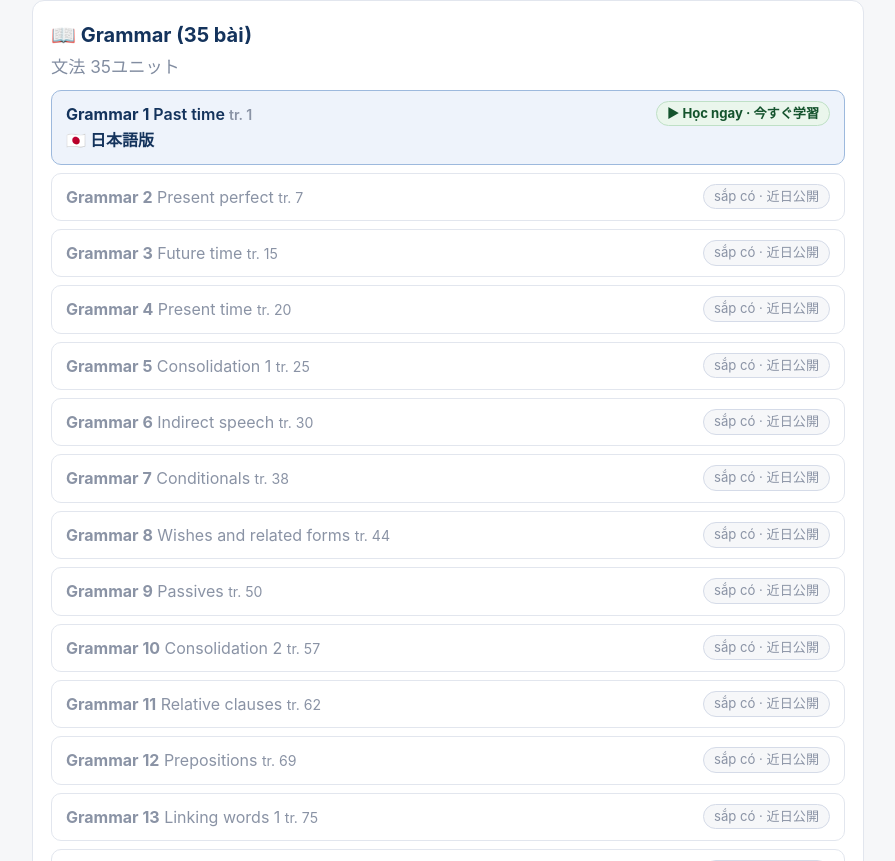
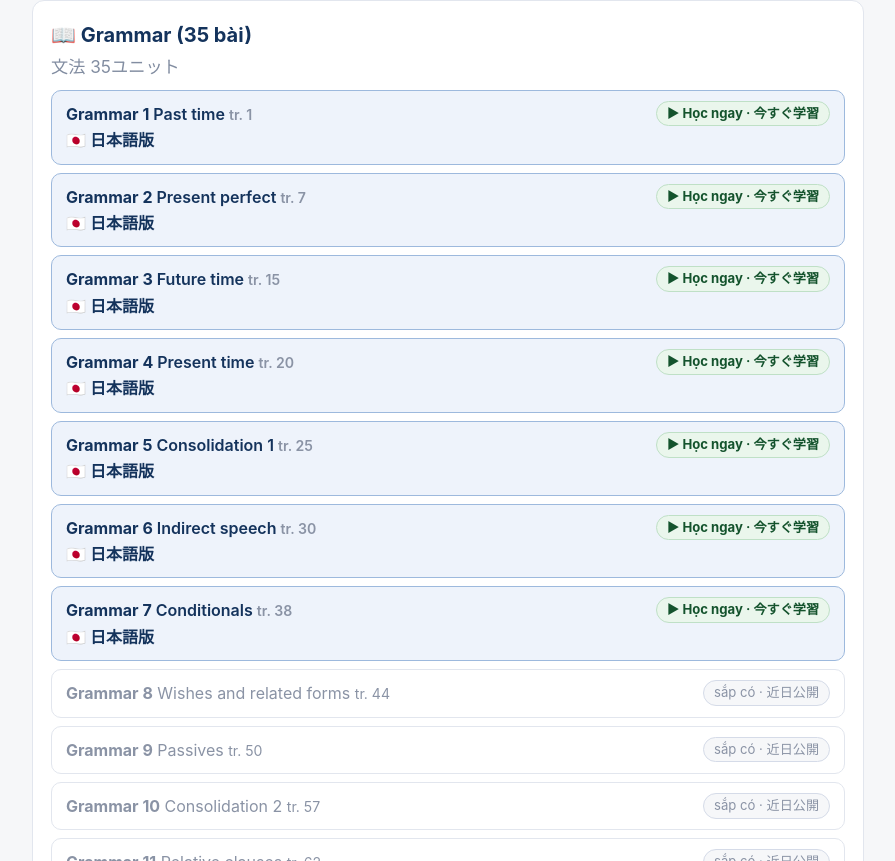
Before and after one commit to vinhnd2026/ENGLISH, a plain HTML site: page index.html in a window 1280 px wide. Shown: the part 689-1550 px from the top of the page, without its empty margins (192-1087 px from the left). Drawn offline with Linux system fonts and the light colour scheme.

Commit message:
Index: activate Grammar 2-7

```diff
--- a/index.html
+++ b/index.html
@@ -53,12 +53,12 @@ header.top .jp{color:#bcd2ee}
   <h2>📖 Grammar (35 bài)<span class="jp" lang="ja">文法 35ユニット</span></h2>
   <ul class="lessons">
 <li class="active"><a href="Grammar-01-Past-Time.html"><span class="unit">Grammar 1</span> <span class="t">Past time</span> <span class="pg">tr. 1</span> <span class="badge on">▶ Học ngay · <span lang="ja">今すぐ学習</span></span></a> <a href="Grammar-01-Past-Time-JP.html">🇯🇵 日本語版</a></li>
-<li class="soon"><span class="unit">Grammar 2</span> <span class="t">Present perfect</span> <span class="pg">tr. 7</span> <span class="badge">sắp có · <span lang="ja">近日公開</span></span></li>
-<li class="soon"><span class="unit">Grammar 3</span> <span class="t">Future time</span> <span class="pg">tr. 15</span> <span class="badge">sắp có · <span lang="ja">近日公開</span></span></li>
-<li class="soon"><span class="unit">Grammar 4</span> <span class="t">Present time</span> <span class="pg">tr. 20</span> <span class="badge">sắp có · <span lang="ja">近日公開</span></span></li>
-<li class="soon"><span class="unit">Grammar 5</span> <span class="t">Consolidation 1</span> <span class="pg">tr. 25</span> <span class="badge">sắp có · <span lang="ja">近日公開</span></span></li>
-<li class="soon"><span class="unit">Grammar 6</span> <span class="t">Indirect speech</span> <span class="pg">tr. 30</span> <span class="badge">sắp có · <span lang="ja">近日公開</span></span></li>
-<li class="soon"><span class="unit">Grammar 7</span> <span class="t">Conditionals</span> <span class="pg">tr. 38</span> <span class="badge">sắp có · <span lang="ja">近日公開</span></span></li>
+<li class="active"><a href="Grammar-02-Present-Perfect.html"><span class="unit">Grammar 2</span> <span class="t">Present perfect</span> <span class="pg">tr. 7</span> <span class="badge on">▶ Học ngay · <span lang="ja">今すぐ学習</span></span></a> <a href="Grammar-02-Present-Perfect-JP.html">🇯🇵 日本語版</a></li>
+<li class="active"><a href="Grammar-03-Future-Time.html"><span class="unit">Grammar 3</span> <span class="t">Future time</span> <span class="pg">tr. 15</span> <span class="badge on">▶ Học ngay · <span lang="ja">今すぐ学習</span></span></a> <a href="Grammar-03-Future-Time-JP.html">🇯🇵 日本語版</a></li>
+<li class="active"><a href="Grammar-04-Present-Time.html"><span class="unit">Grammar 4</span> <span class="t">Present time</span> <span class="pg">tr. 20</span> <span class="badge on">▶ Học ngay · <span lang="ja">今すぐ学習</span></span></a> <a href="Grammar-04-Present-Time-JP.html">🇯🇵 日本語版</a></li>
+<li class="active"><a href="Grammar-05-Consolidation-1.html"><span class="unit">Grammar 5</span> <span class="t">Consolidation 1</span> <span class="pg">tr. 25</span> <span class="badge on">▶ Học ngay · <span lang="ja">今すぐ学習</span></span></a> <a href="Grammar-05-Consolidation-1-JP.html">🇯🇵 日本語版</a></li>
+<li class="active"><a href="Grammar-06-Indirect-Speech.html"><span class="unit">Grammar 6</span> <span class="t">Indirect speech</span> <span class="pg">tr. 30</span> <span class="badge on">▶ Học ngay · <span lang="ja">今すぐ学習</span></span></a> <a href="Grammar-06-Indirect-Speech-JP.html">🇯🇵 日本語版</a></li>
+<li class="active"><a href="Grammar-07-Conditionals.html"><span class="unit">Grammar 7</span> <span class="t">Conditionals</span> <span class="pg">tr. 38</span> <span class="badge on">▶ Học ngay · <span lang="ja">今すぐ学習</span></span></a> <a href="Grammar-07-Conditionals-JP.html">🇯🇵 日本語版</a></li>
 <li class="soon"><span class="unit">Grammar 8</span> <span class="t">Wishes and related forms</span> <span class="pg">tr. 44</span> <span class="badge">sắp có · <span lang="ja">近日公開</span></span></li>
 <li class="soon"><span class="unit">Grammar 9</span> <span class="t">Passives</span> <span class="pg">tr. 50</span> <span class="badge">sắp có · <span lang="ja">近日公開</span></span></li>
 <li class="soon"><span class="unit">Grammar 10</span> <span class="t">Consolidation 2</span> <span class="pg">tr. 57</span> <span class="badge">sắp có · <span lang="ja">近日公開</span></span></li>
```
